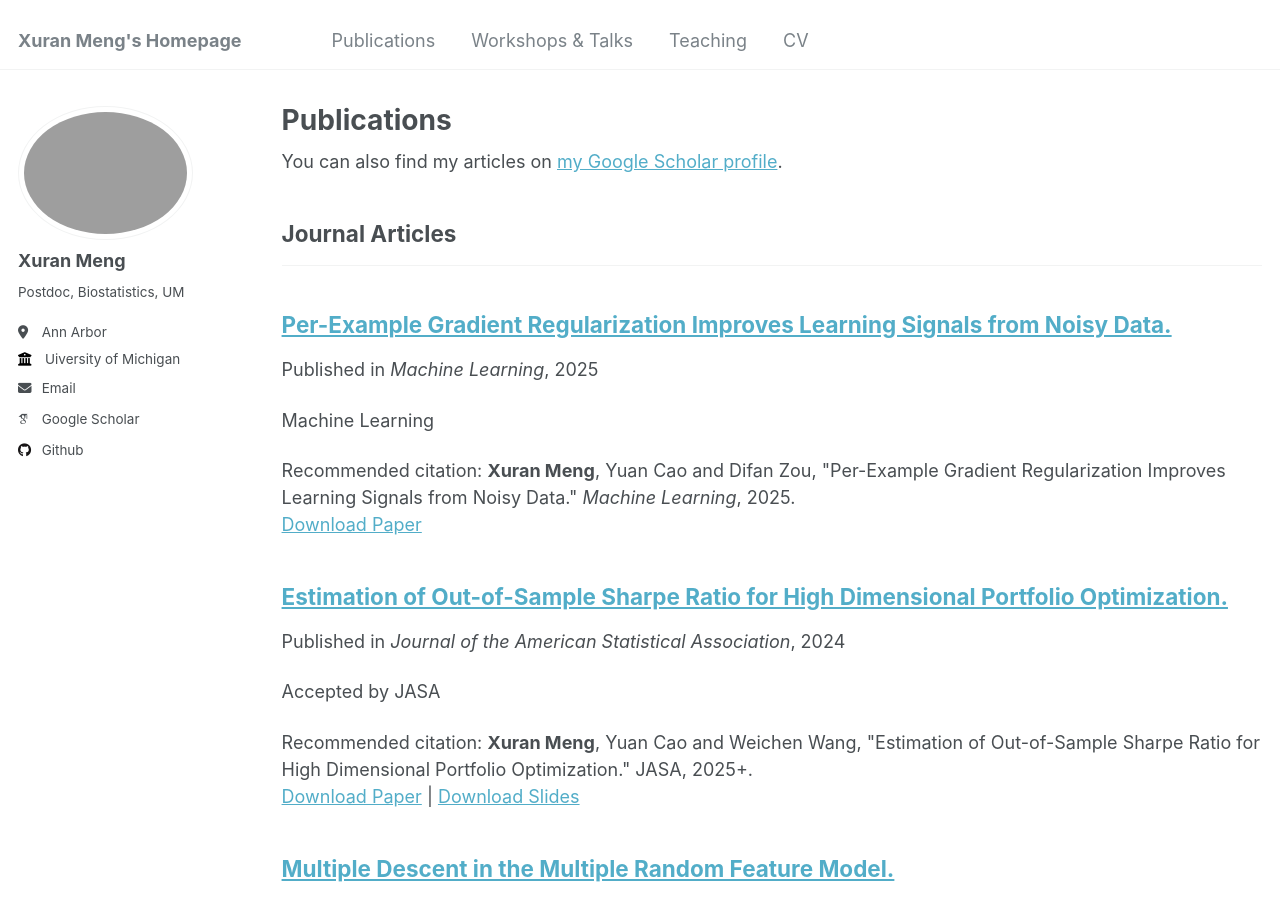
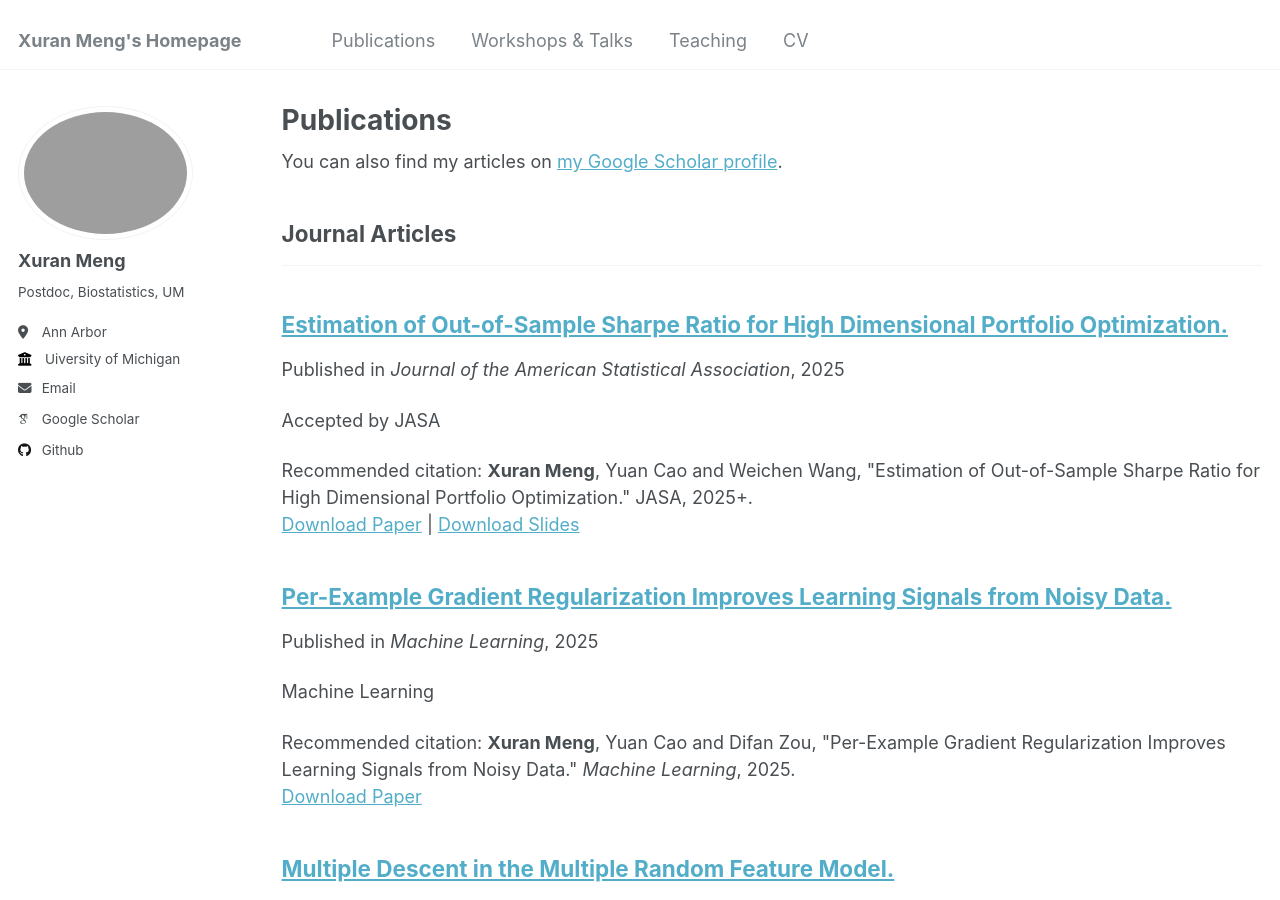
Before and after one commit to XuranMeng/XuranMeng.github.io, a Jekyll site: the page built from _pages/publications.html, in a window 1280 px wide and 900 px high. Built offline with Jekyll 4.4.1, drawn with Linux system fonts in a browser that asks for light colours; some web fonts are replaced.

Commit message:
Update Sharperatio.md

```diff
--- a/_publications/Sharperatio.md
+++ b/_publications/Sharperatio.md
@@ -4,7 +4,7 @@ collection: publications
 category: manuscripts
 permalink: /publication/Sharperatio
 excerpt: 'Accepted by JASA'
-date: 2024-06-07
+date: 2025-07-08
 venue: 'Journal of the American Statistical Association'
 slidesurl: 'http://xuranmeng.github.io/files/slides/slidesSharpe.pdf'
 paperurl: 'https://arxiv.org/pdf/2406.03954'
```
